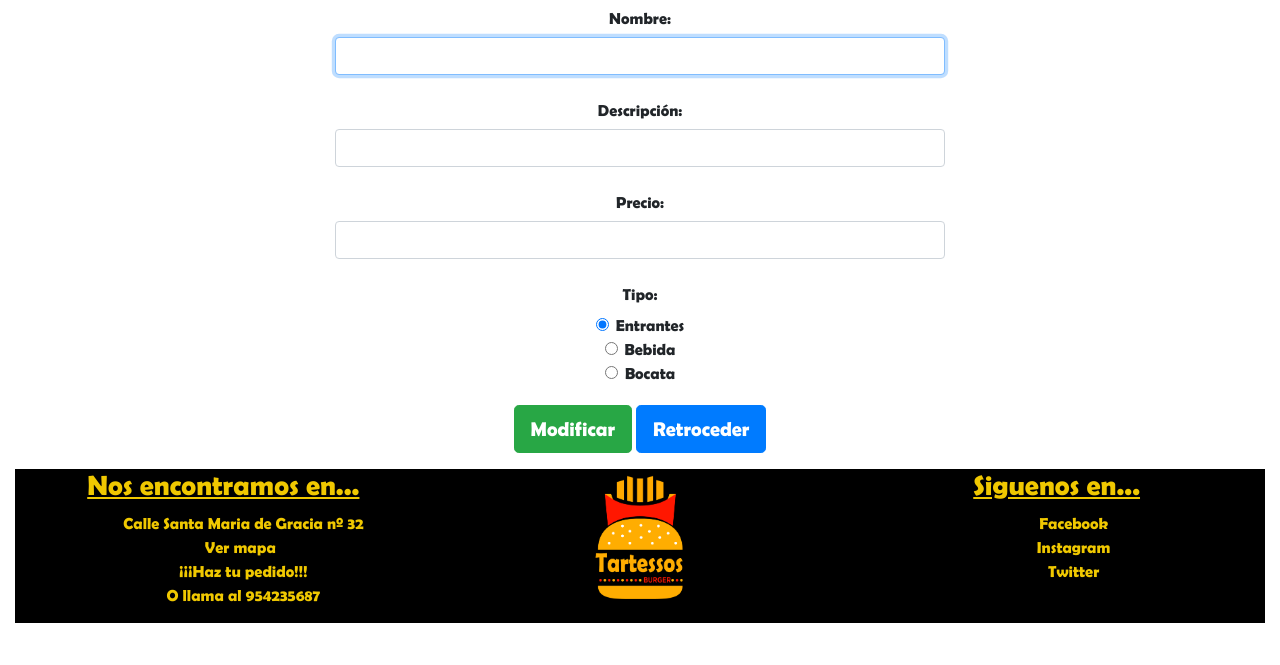
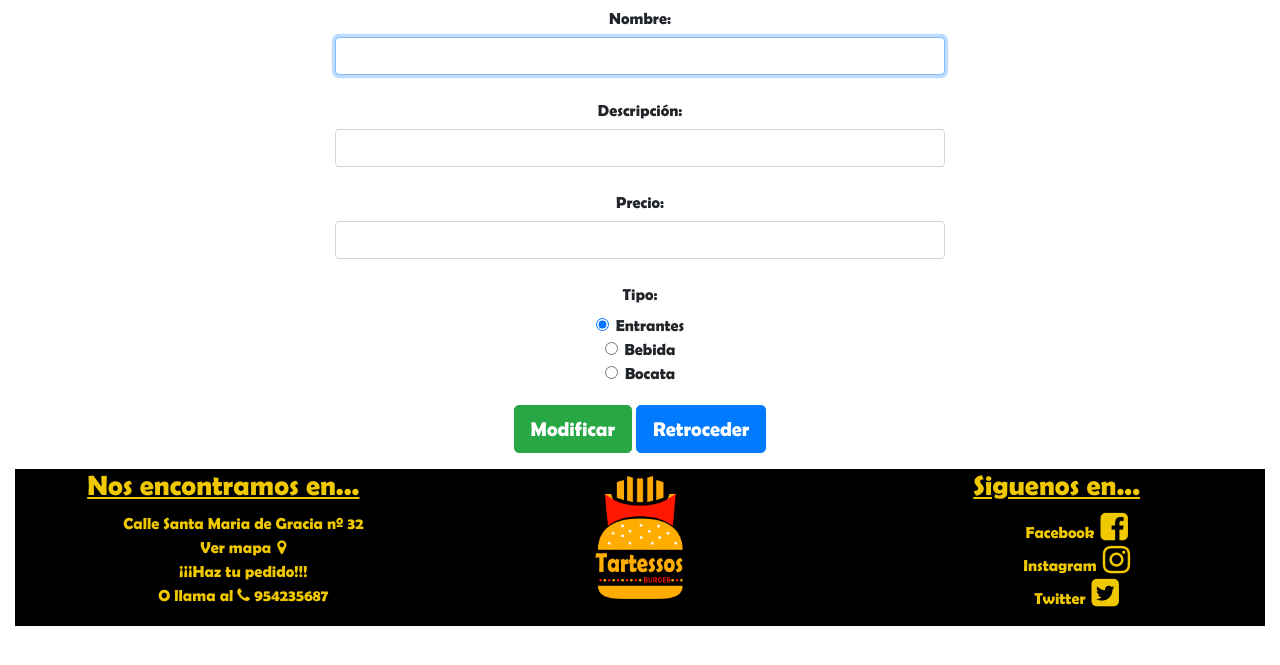
Before and after one commit to victormanuelantacastro/Proyecto, a PHP site: page /vista/editarProducto.php?id=1 in a window 1280 px wide. Shown: the part 113-778 px from the top of the page. Run offline with PHP 8.4, Linux system fonts and the light colour scheme; the visitor is signed in with stand-in values (Sample User, id 1); data that the repository does not hold is empty.

Commit message:
*Modificaciones en los css boostrap

```diff
--- a/Contenido/proyecto/vista/editarProducto.php
+++ b/Contenido/proyecto/vista/editarProducto.php
@@ -25,7 +25,8 @@ $fila = $resultado->fetch_assoc();
     <meta name="viewport" content="width=device-width, initial-scale=1">
 
     <!-- Bootstrap CSS -->
-    <link href="../css/bootstrap.min.css" rel="stylesheet">
+    <link rel="stylesheet" href="https://cdn.jsdelivr.net/npm/bootstrap@4.5.3/dist/css/bootstrap.min.css" integrity="sha384-TX8t27EcRE3e/ihU7zmQxVncDAy5uIKz4rEkgIXeMed4M0jlfIDPvg6uqKI2xXr2" crossorigin="anonymous">
+    <link rel="stylesheet" href="https://cdnjs.cloudflare.com/ajax/libs/font-awesome/4.7.0/css/font-awesome.min.css">
     <link href="../css/jquery.dataTables.min.css" rel="stylesheet">
     <link href="../css/cabecera.css" rel="stylesheet">
     <link href="../css/pie.css" rel="stylesheet">
--- a/Contenido/proyecto/vista/verProductos.php
+++ b/Contenido/proyecto/vista/verProductos.php
@@ -24,7 +24,7 @@ $resultado = $conn->query($sql);
     <meta name="viewport" content="width=device-width, initial-scale=1">
 
     <!-- Bootstrap CSS -->
-    <link href="../css/bootstrap.min.css" rel="stylesheet">
+    <link rel="stylesheet" href="https://cdn.jsdelivr.net/npm/bootstrap@4.5.3/dist/css/bootstrap.min.css" integrity="sha384-TX8t27EcRE3e/ihU7zmQxVncDAy5uIKz4rEkgIXeMed4M0jlfIDPvg6uqKI2xXr2" crossorigin="anonymous">
     <link href="../css/jquery.dataTables.min.css" rel="stylesheet">
     <link rel="stylesheet" href="../css/cabecera.css">
     <link rel="stylesheet" href="../css/pie.css">
```
